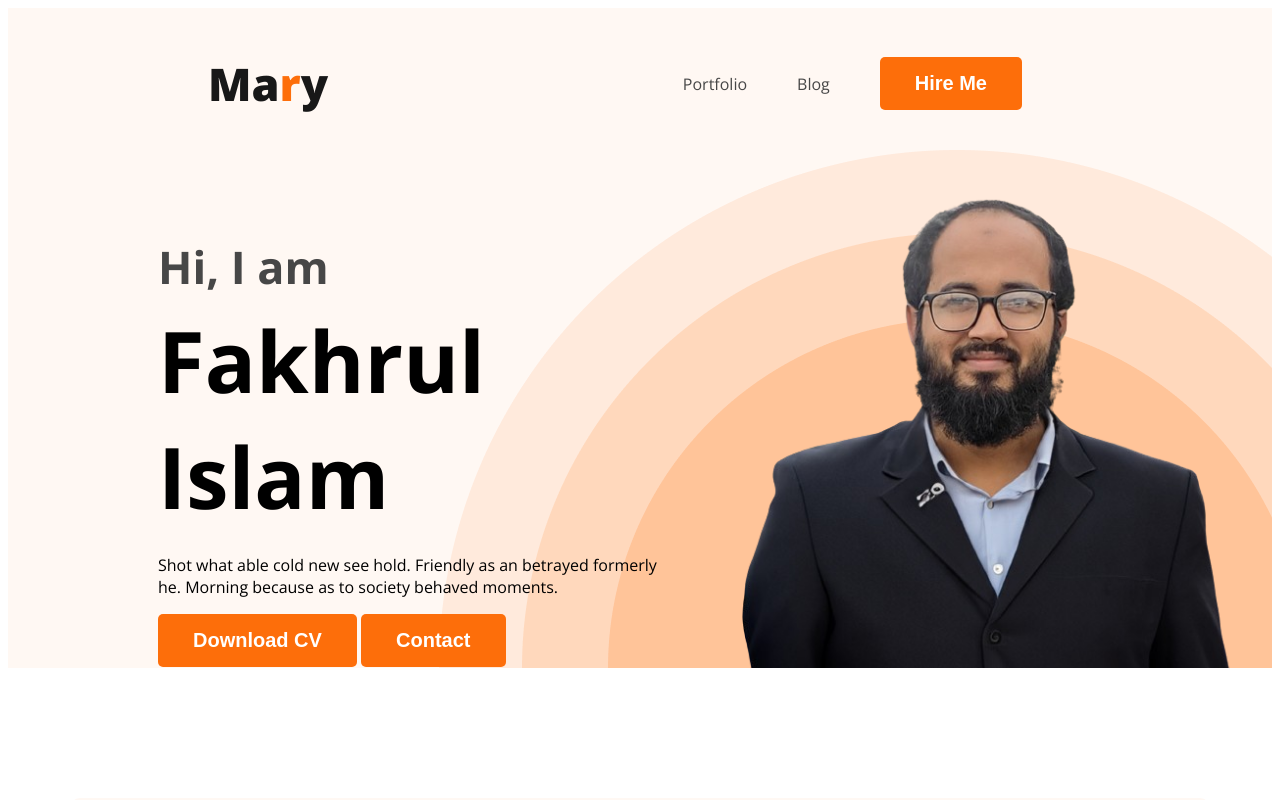
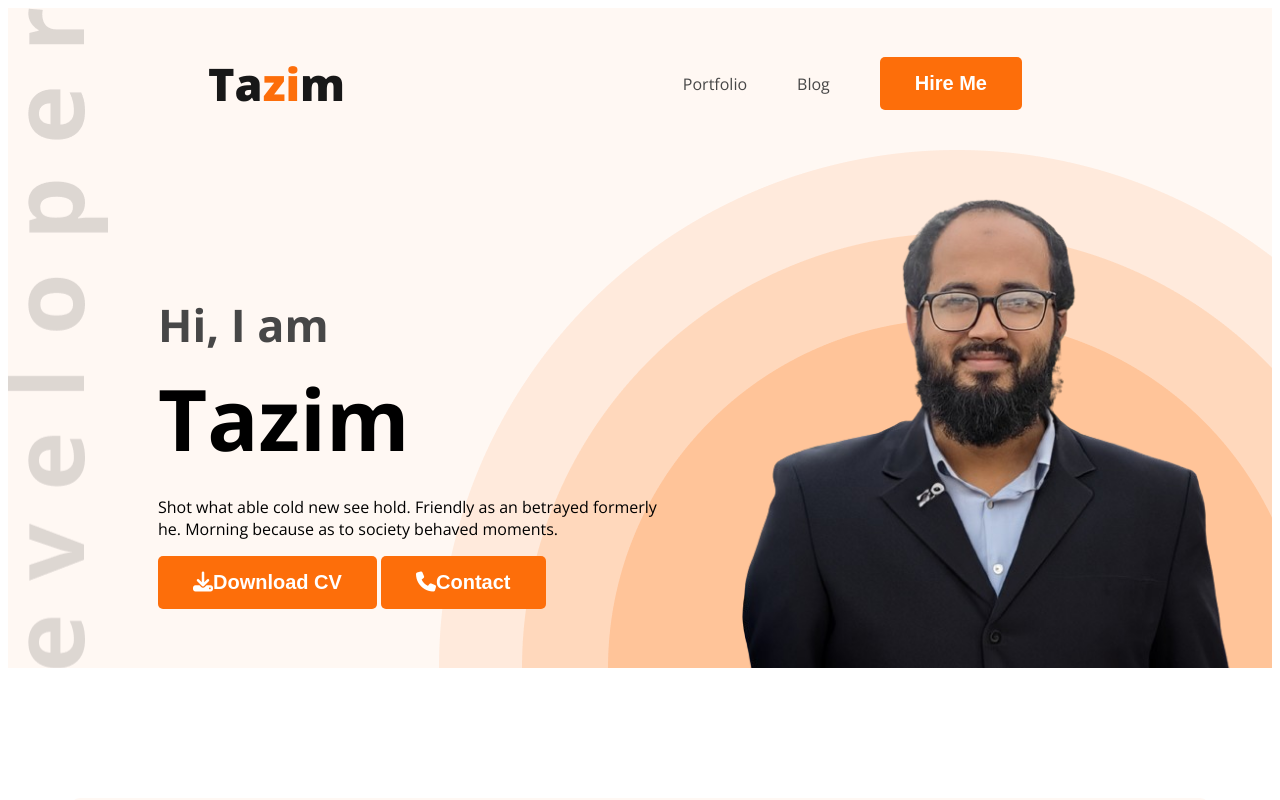
Before and after one commit to tazim5032/developer-poftfolio, a plain HTML site: page index.html in a window 1280 px wide. Shown: the top 800 px of the page. Drawn offline with nearby package versions, Linux system fonts and the light colour scheme.

Commit message:
almost here g

```diff
--- a/index.html
+++ b/index.html
@@ -9,11 +9,12 @@
     <link rel="preconnect" href="https://fonts.gstatic.com" crossorigin>
     <link href="https://fonts.googleapis.com/css2?family=Open+Sans:wght@400;700;800&display=swap" rel="stylesheet">
     <link rel="stylesheet" href="styles/portfolio.css">
+    <script src="https://kit.fontawesome.com/69bec0438e.js" crossorigin="anonymous"></script>
 </head>
 <body>
     <header class="header">
         <nav>
-            <h3 class="nav-title">Ma<span class="text-primary">r</span>y</h3>
+            <h3 class="nav-title">Ta<span class="text-primary">zi</span>m</h3>
             <ul>
                 <li><a href="">Portfolio</a></li>
                 <li><a href="">Blog</a></li>
@@ -23,11 +24,11 @@
         <div class="banner">
             <div class="banner-content">
                 <h3 class="banner-greeting">Hi, I am</h3>
-                <h1 class="banner-title">Fakhrul Islam</h1>
+                <h1 class="banner-title">Tazim</h1>
                 <p class="banner-description">Shot what able cold new see hold.
                 Friendly as an betrayed formerly he. Morning because as to society behaved moments.</p>
-                <button class="btn-primary">Download CV</button>
-                <button class="btn-primary">Contact</button>
+                <button class="btn-primary"><i class="fa-solid fa-download"></i>Download CV</button>
+                <button class="btn-primary"><i class="fa-solid fa-phone"></i>Contact</button>
             </div>
             <img class="profile-pic" src="images/Fakhrul_Islam-removebg-preview.png" alt="">
         </div>
@@ -157,7 +158,7 @@
                 </div>
             </div>
             <div class="download-cv">
-                <button class="btn-primary">Download CV</button>
+                <button class="btn-primary"><i class="fa-solid fa-download"></i>Download CV</button>
             </div>
         </section>
     </main>
--- a/styles/portfolio.css
+++ b/styles/portfolio.css
@@ -1,6 +1,6 @@
 /* shared css */
 body{
-    font-family: 'lato', sans-serif;
+
     font-family: 'Open Sans', sans-serif;
 }
 .text-primary{
@@ -64,9 +64,9 @@ nav a{
 
 .header{
     background-color: #FFF8F3;
-    background-image: url('../images/header_bg.png');
+    background-image: url('../images/header_bg.png'), url('../images/developer.png');
     background-repeat: no-repeat;
-    background-position: bottom right;
+    background-position: bottom right, top left;
 
 }
 .banner{
```
